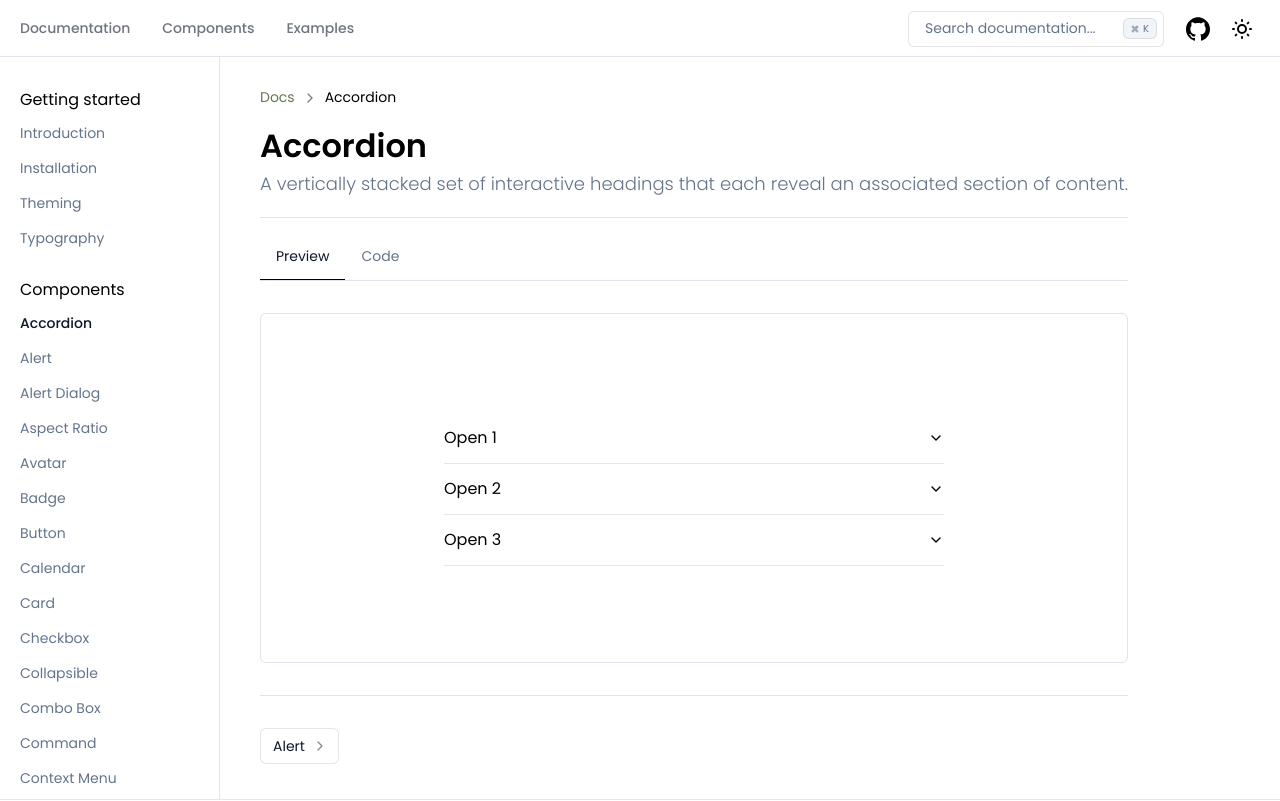
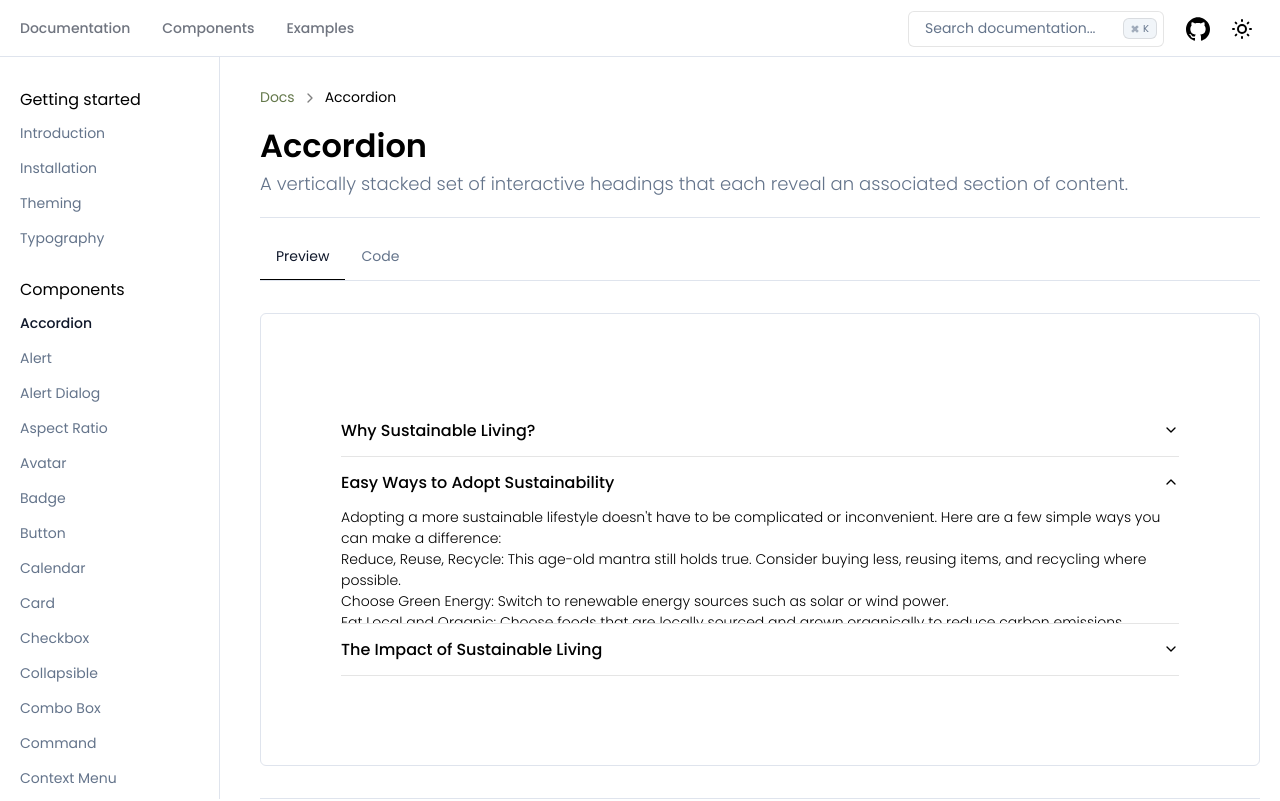
Before and after one commit to adam-ridhwan/ui-component-library, a React (Vite) app: page /docs/components/accordion in a window 1280 px wide. Shown: the top 801 px of the page. Built offline with nearby package versions, Linux system fonts and the light colour scheme.

Commit message:
fix: fixed padding

```diff
--- a/src/components/ui/accordion/Accordion.docs.tsx
+++ b/src/components/ui/accordion/Accordion.docs.tsx
@@ -48,36 +48,54 @@ const AccordionDocs: FC<IAccordionProps> = () => {
           <div className={styles.preview_container}>
             {selectedTab === Tab.PREVIEW && (
               <div className={styles.component_container}>
-                <Accordion.Root className='AccordionRoot' defaultIndex={-1} type='single'>
+                <Accordion.Root className='AccordionRoot' defaultIndex={1} type='multiple'>
                   <Accordion.Item className='AccordionItem' index={0}>
                     <Accordion.Header className='AccordionHeader'>
-                      <Accordion.Trigger className='AccordionTrigger'>Open 1</Accordion.Trigger>
+                      <Accordion.Trigger className='AccordionTrigger'>Why Sustainable Living?</Accordion.Trigger>
                     </Accordion.Header>
-                    <Accordion.Content className='AccordionContent AccordionContent-first'>
-                      Lorem ipsum dolor sit amet, consectetur adipiscing elit, sed do eiusmod tempor incididunt ut
-                      labore et dolore magna aliqua. Lorem ipsum dolor sit amet, consectetur adipiscing elit, sed do
-                      eiusmod tempor incididunt ut labore et dolore magna aliqua.Lorem ipsum dolor sit amet, consectetur
-                      adipiscing elit, sed do eiusmod tempor incididunt ut labore et dolore magna aliqua.
+                    <Accordion.Content>
+                      Sustainable living isn't just a trend, it's a fundamental shift in how we interact with our
+                      environment. The choices we make every day, from the food we eat to the transportation we use, can
+                      have a major impact on our planet. By choosing a sustainable lifestyle, we can reduce our
+                      ecological footprint and help preserve the natural world for future generations.
                     </Accordion.Content>
                   </Accordion.Item>
                   <Accordion.Item className='AccordionItem' index={1}>
                     <Accordion.Header className='AccordionHeader'>
-                      <Accordion.Trigger className='AccordionTrigger'>Open 2</Accordion.Trigger>
+                      <Accordion.Trigger className='AccordionTrigger'>
+                        Easy Ways to Adopt Sustainability
+                      </Accordion.Trigger>
                     </Accordion.Header>
-                    <Accordion.Content className='AccordionContent AccordionContent-second'>
-                      Lorem ipsum dolor sit amet, consectetur adipiscing elit, sed do eiusmod tempor incididunt ut
-                      labore et dolore magna aliqua.
+                    <Accordion.Content>
+                      Adopting a more sustainable lifestyle doesn't have to be complicated or inconvenient. Here are a
+                      few simple ways you can make a difference:
+                      <ol>
+                        <li>
+                          Reduce, Reuse, Recycle: This age-old mantra still holds true. Consider buying less, reusing
+                          items, and recycling where possible.
+                        </li>
+                        <li>Choose Green Energy: Switch to renewable energy sources such as solar or wind power.</li>
+                        <li>
+                          Eat Local and Organic: Choose foods that are locally sourced and grown organically to reduce
+                          carbon emissions.
+                        </li>
+                        <li>Conserve Water: Use water-saving devices and avoid wasting water where possible.</li>
+                      </ol>
                     </Accordion.Content>
                   </Accordion.Item>
 
                   <Accordion.Item className='AccordionItem' index={2}>
                     <Accordion.Header className='AccordionHeader'>
-                      <Accordion.Trigger className='AccordionTrigger'>Open 3</Accordion.Trigger>
+                      <Accordion.Trigger className='AccordionTrigger'>
+                        The Impact of Sustainable Living
+                      </Accordion.Trigger>
                     </Accordion.Header>
-                    <Accordion.Content className='AccordionContent AccordionContent-third'>
-                      Lorem ipsum dolor sit amet, consectetur adipiscing elit, sed do eiusmod tempor incididunt ut
-                      labore et dolore magna aliqua. Lorem ipsum dolor sit amet, consectetur adipiscing elit, sed do
-                      eiusmod tempor incididunt ut labore et dolore magna aliqua.
+                    <Accordion.Content>
+                      Embracing sustainable living has a broader impact than just preserving our natural resources. It
+                      can also contribute to our health and wellbeing, help us save money, and create stronger
+                      communities. When we make conscious choices about our consumption, we can help create a healthier,
+                      happier world for everyone. Join the sustainability movement today, and see the difference you can
+                      make!
                     </Accordion.Content>
                   </Accordion.Item>
                 </Accordion.Root>
--- a/src/components/ui/accordion/AccordionDocsStyles.module.css
+++ b/src/components/ui/accordion/AccordionDocsStyles.module.css
@@ -6,6 +6,7 @@
 
 .section_container {
   padding-bottom: 2em;
+  width: 100%;
 }
 
 .tab {
@@ -34,6 +35,7 @@
 
 .preview_container {
   min-height: 350px;
+  width: 100%;
   border: 1px solid #dfe4ed;
   border-radius: 6px;
   margin-top: 2em;
@@ -59,6 +61,12 @@
   top: 87px;
 }
 
+.quick_nav_container a {
+  text-decoration: none;
+  padding-bottom: 0.5em;
+  color: #64748b;
+}
+
 .horizontal_line {
   border-top: 1px solid #dfe4ed;
   margin: 20px 0;
--- a/src/components/ui/accordion/AccordionStyles.css
+++ b/src/components/ui/accordion/AccordionStyles.css
@@ -1,24 +1,16 @@
-:root {
-  --radix-accordion-content-height: 40px;
-  --radix-accordion-content-padding: 30px;
-}
-
 .AccordionRoot {
   display: flex;
   flex-direction: column;
-  width: 500px;
-  border-radius: 6px;
+  margin: 0 40px;
 }
 
 .AccordionItem {
   margin-top: 1px;
 }
 
-.AccordionHeader {
-}
-
 .AccordionTrigger {
   font-size: 16px;
+  font-weight: 500;
   height: 50px;
   width: 100%;
   cursor: pointer;
@@ -30,14 +22,13 @@
   display: flex;
   align-items: center;
   justify-content: space-between;
-  box-shadow: 0 1px 0 rgba(0, 0, 0, 0.1);
 }
 
 .AccordionTrigger:hover {
   text-decoration: underline;
 }
 
-.AccordionContent {
+/* .AccordionContent {
   overflow: hidden;
   font-size: 14px;
   display: flex;
@@ -61,4 +52,4 @@
 .AccordionContent-third[data-state='open'] {
   height: 84px;
   margin: 10px 0;
-}
+} */
--- a/src/components/ui/accordion/accordion.tsx
+++ b/src/components/ui/accordion/accordion.tsx
@@ -1,5 +1,4 @@
 import React from 'react';
-import styles from './AccordionStyles.module.css';
 
 //* ────────────────────────────────────────────────────────────────────────────────────────────────
 //* Accordion
@@ -164,11 +163,34 @@ interface AccordionContentProps {
   className?: string;
 }
 
-const AccordionContent: React.FC<AccordionContentProps> = ({ children, className, isActive }) => {
+const AccordionContent: React.FC<AccordionContentProps> = ({ children, isActive }) => {
+  const { activeIndexes, setActiveIndexes, type } = React.useContext(AccordionContext) as AccordionContextData;
+
+  const [contentHeight, setContentHeight] = React.useState<number | null>(null);
+  const [padding] = React.useState<number | null>(10);
   const contentRef = React.useRef<HTMLDivElement>(null);
 
+  const getContentHeight = React.useCallback((): number => {
+    if (contentRef.current) return contentRef.current.scrollHeight + (padding || 0);
+    return 0;
+  }, [contentRef, padding]);
+
+  React.useEffect(() => {
+    isActive ? setContentHeight(getContentHeight()) : setContentHeight(null);
+  }, [isActive, padding, children, getContentHeight]);
+
+  const contentStyle: React.CSSProperties = {
+    height: isActive ? `${contentHeight}px` : '1px',
+    padding: isActive ? `0 0 ${padding}px 0` : '0',
+    fontSize: '14px',
+    fontWeight: 300,
+    overflow: 'hidden',
+    transition: 'height 300ms cubic-bezier(0.4, 0, 0.2, 1), padding 300ms cubic-bezier(0.4, 0, 0.2, 1)',
+    boxShadow: '0 1px 0 rgba(0, 0, 0, 0.1)',
+  };
+
   return (
-    <div ref={contentRef} className={className} data-state={isActive ? 'open' : 'closed'}>
+    <div ref={contentRef} style={contentStyle}>
       {children}
     </div>
   );
```
